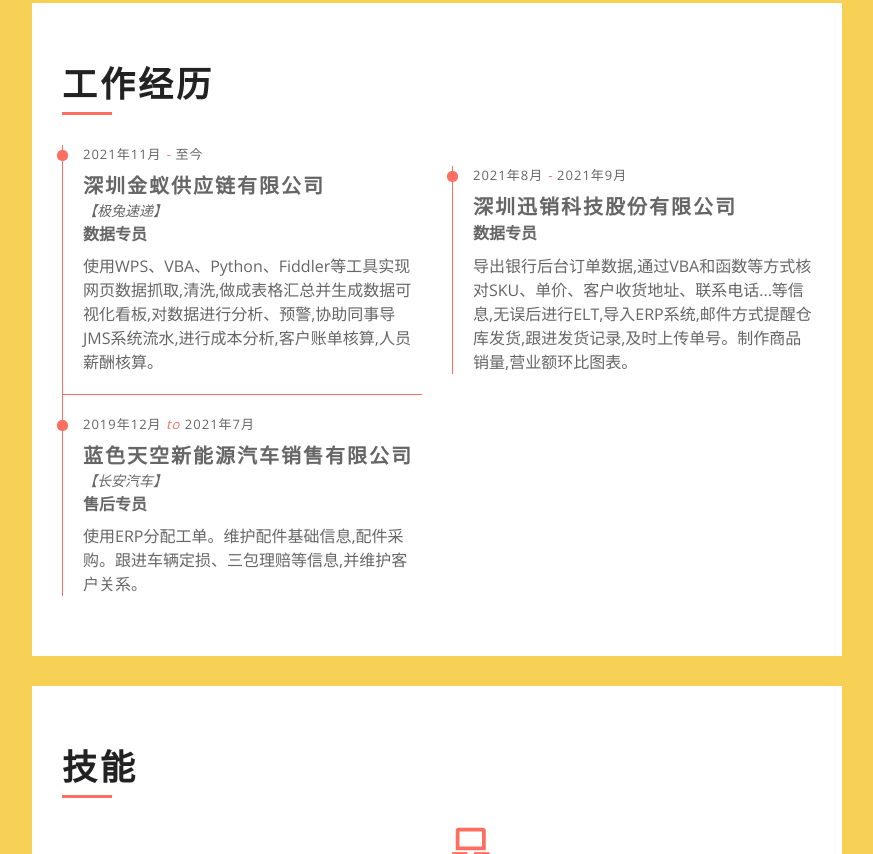
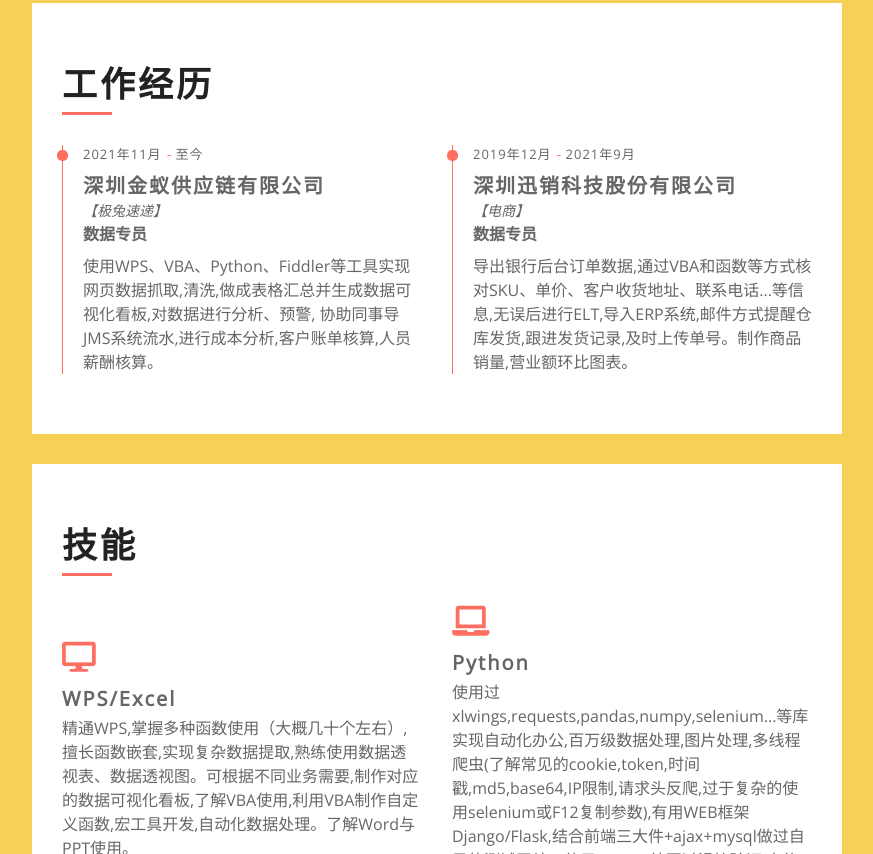
Before and after one commit to jianxinxin/jianxinxin.github.io, a plain HTML site: page index.html in a window 1280 px wide. Shown: the part 982-1836 px from the top of the page, without its empty margins (368-1241 px from the left). Drawn offline with nearby package versions, Linux system fonts and the light colour scheme.

Commit message:
Add files via upload

```diff
--- a/index.html
+++ b/index.html
@@ -131,25 +131,16 @@
                                 <h3>深圳金蚁供应链有限公司</h3>
                                 <h4>【极兔速递】</h4>
                                 <h5>数据专员</h5>
-                                <p>使用WPS、VBA、Python、Fiddler等工具实现网页数据抓取,清洗,做成表格汇总并生成数据可视化看板,对数据进行分析、预警,协助同事导JMS系统流水,进行成本分析,客户账单核算,人员薪酬核算。</p>
+                                <p>使用WPS、VBA、Python、Fiddler等工具实现网页数据抓取,清洗,做成表格汇总并生成数据可视化看板,对数据进行分析、预警, 协助同事导JMS系统流水,进行成本分析,客户账单核算,人员薪酬核算。</p>
                             </div>
                         </div>
                         <div class="col-md-6">
                             <div class="exp-col">
-                                <span>2021年8月 <i>-</i> 2021年9月</span>
+                                <span>2019年12月 <i>-</i> 2021年9月</span>
                                 <h3>深圳迅销科技股份有限公司</h3>
-                                <h4></h4>
+                                <h4>【电商】</h4>
                                 <h5>数据专员</h5>
                                 <p>导出银行后台订单数据,通过VBA和函数等方式核对SKU、单价、客户收货地址、联系电话...等信息,无误后进行ELT,导入ERP系统,邮件方式提醒仓库发货,跟进发货记录,及时上传单号。制作商品销量,营业额环比图表。</p>
-                            </div>
-                        </div>
-                        <div class="col-md-6">
-                            <div class="exp-col">
-                                <span>2019年12月 <i>to</i> 2021年7月</span>
-                                <h3>蓝色天空新能源汽车销售有限公司</h3>
-                                <h4>【长安汽车】</h4>
-                                <h5>售后专员</h5>
-                                <p>使用ERP分配工单。维护配件基础信息,配件采购。跟进车辆定损、三包理赔等信息,并维护客户关系。</p>
                             </div>
                         </div>
 
```
